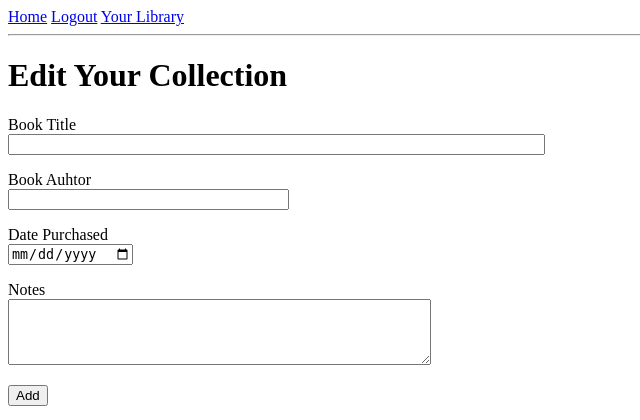
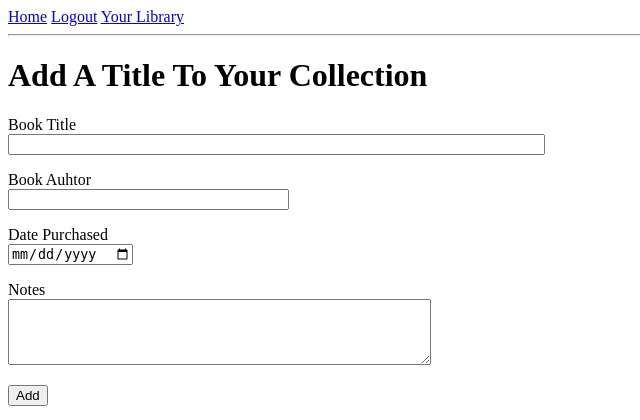
Before and after one commit to jarrilla/myFlaskBookLib, a Flask app: page /edit_library in a window 1280 px wide. Shown: the top 420 px of the page, without its empty margins (0-640 px from the left). Run offline with Flask 2, Linux system fonts and the light colour scheme; the visitor is signed in with stand-in values (Sample User, id 1); data comes from the database, SQL or seed files in the repository.

Commit message:
renamed edit_lib heading

```diff
--- a/templates/edit_library.html
+++ b/templates/edit_library.html
@@ -7,7 +7,7 @@
 {% extends 'base.html' %}
 
 {% block content %}
-<h1>Edit Your Collection</h1>
+<h1>Add A Title To Your Collection</h1>
 
 <!-- Manually add a title to your collection -->
 <div>
```
